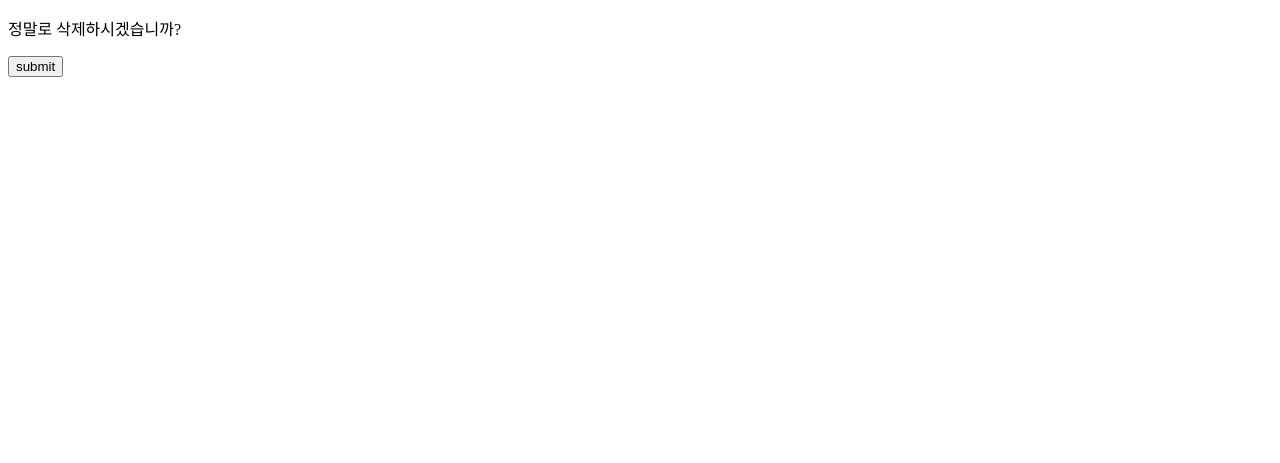
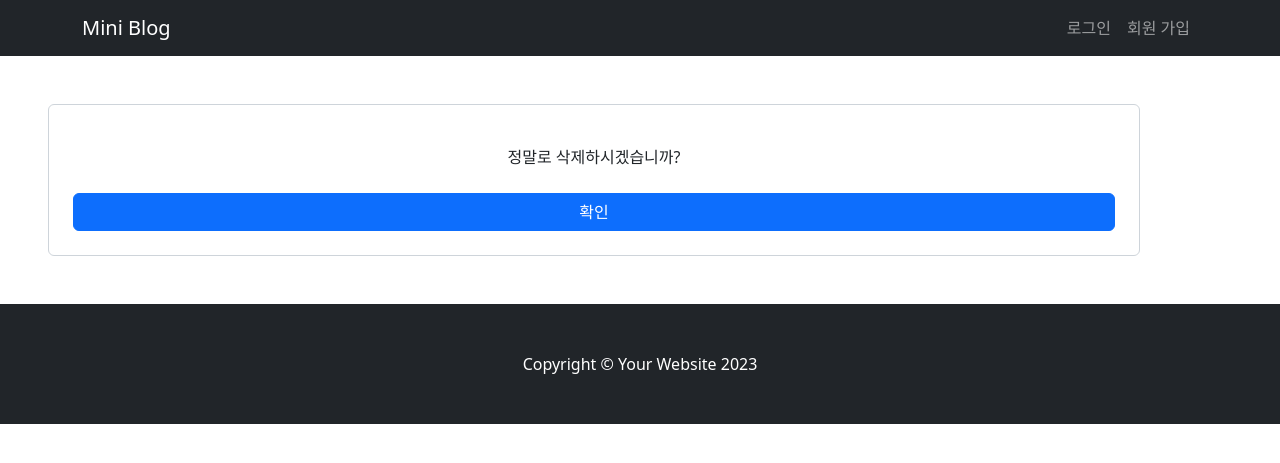
Before and after one commit to UkiDelly/OrmiTechBlog, a Django app: template templates/blog/blog_delete.html in a window 1280 px wide. Shown: the top 463 px of the page. Run offline with Django 4.2, Linux system fonts and the light colour scheme; the template is opened without the code that fills it, so the values that code supplies are empty; some libraries are stand-ins or nearby versions.

Commit message:
[UPDATE] 포스트 삭제 확인 창
- 포스트 삭제 확인창 꾸미기

```diff
--- a/templates/blog/blog_delete.html
+++ b/templates/blog/blog_delete.html
@@ -1,3 +1,5 @@
+{% extends 'blog/index.html' %}
+{% load static %}
 <!doctype html>
 <html lang="ko-KR">
 <head>
@@ -5,13 +7,24 @@
     <meta name="viewport"
           content="width=device-width, user-scalable=no, initial-scale=1.0, maximum-scale=1.0, minimum-scale=1.0">
     <meta http-equiv="X-UA-Compatible" content="ie=edge">
-    <title>블로그 삭제</title>
+    {% block title %}
+        <title>블로그 삭제</title>
+    {% endblock %}
 </head>
 <body>
-<form action="" method="post">
-    {% csrf_token %}
-    <p>정말로 삭제하시겠습니까?</p>
-    <input type="submit" value="submit">
-</form>
+{% block body %}
+    <div class="container m-4 p-4 m-4 d-flex flex-column justify-content-center align-self-center ">
+        <form class="form-control d-flex flex-column p-4" style="width: 100%;" action="" method="post">
+            {% csrf_token %}
+            <div class="container p-2 rounded text-center"
+                 style="width: 100%;">
+                <p class="m-2">정말로 삭제하시겠습니까?</p>
+            </div>
+            <input class=" mt-2 btn btn-primary "
+                   type="submit" value="확인">
+        </form>
+
+    </div>
+{% endblock %}
 </body>
 </html>
```
